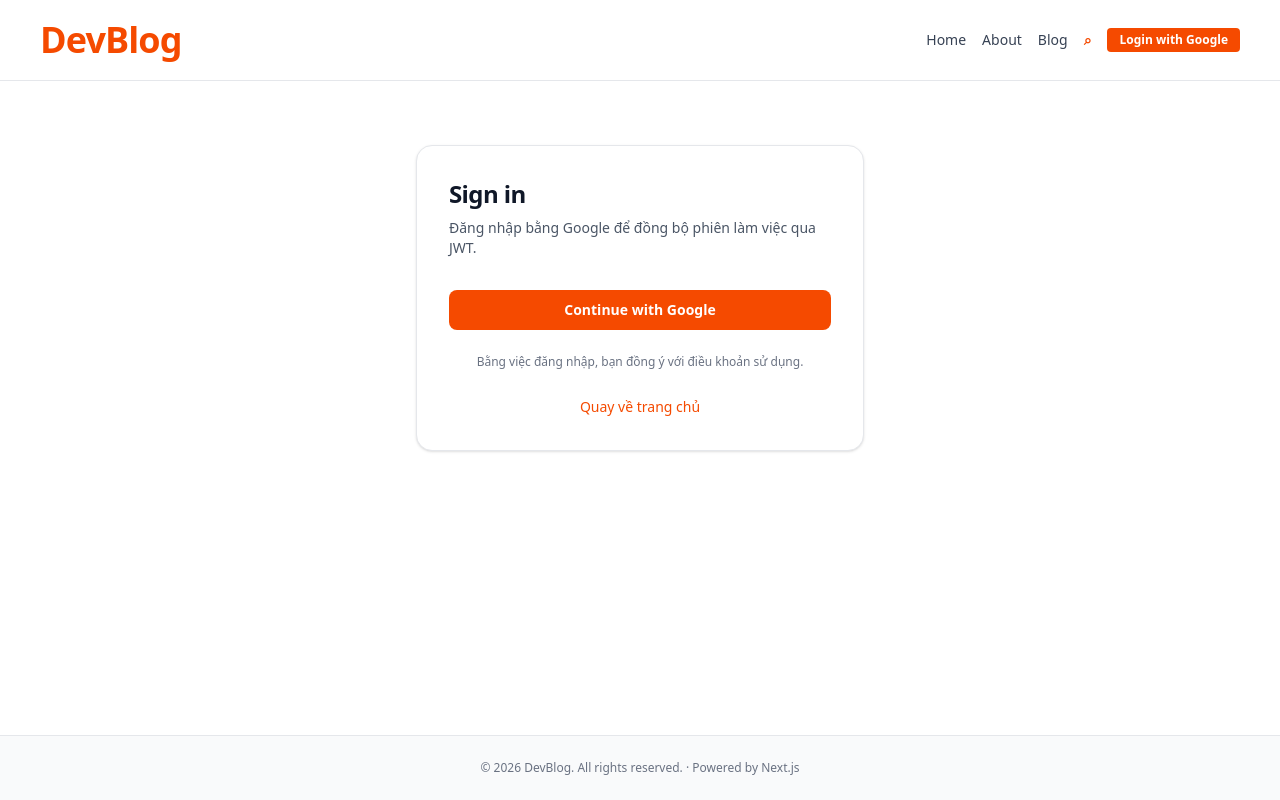
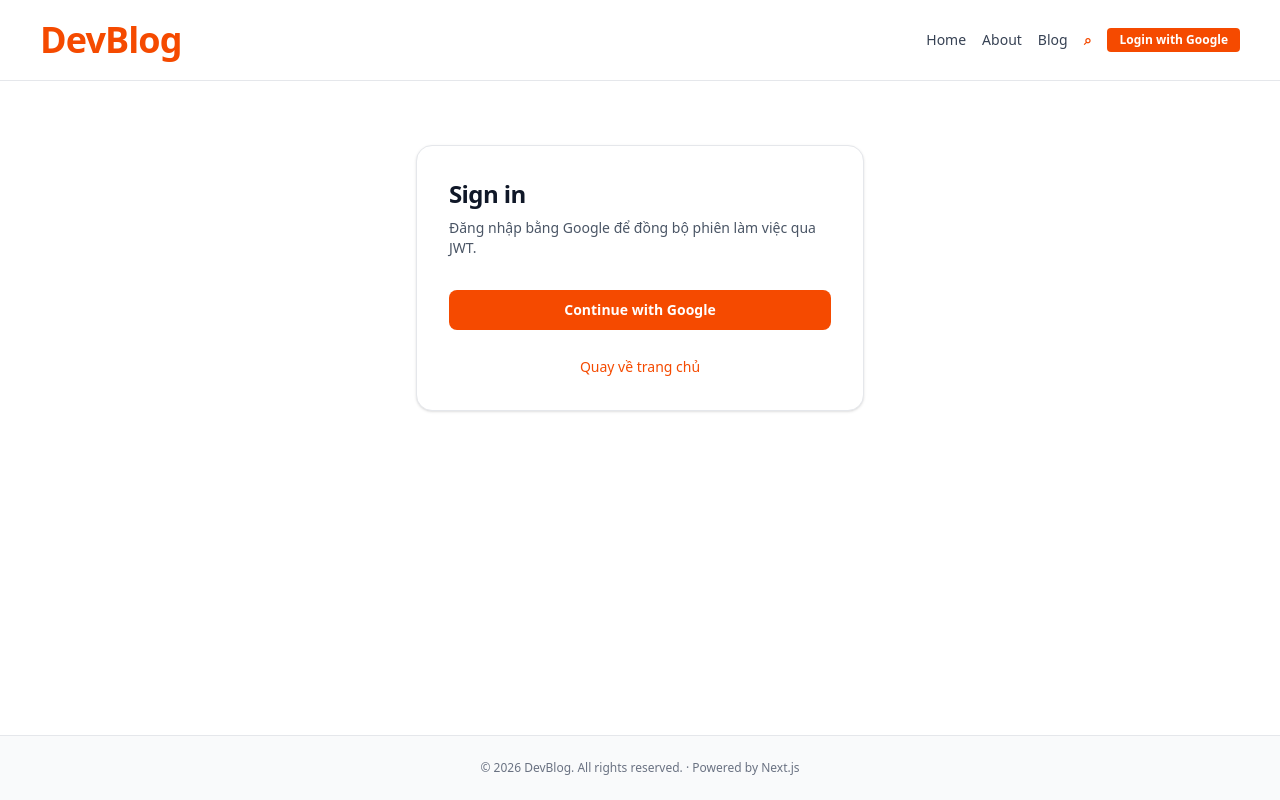
Before and after one commit to hypeaxis/Blog-web, a Next.js app in the folder Minh-blog-web/: page /login in a window 1280 px wide. Built offline with nearby package versions, Linux system fonts and the light colour scheme; no server answers.

Commit message:
Update page.tsx

```diff
--- a/Minh-blog-web/src/app/login/page.tsx
+++ b/Minh-blog-web/src/app/login/page.tsx
@@ -49,10 +49,6 @@ function LoginContent() {
           ) : null}
         </div>
 
-        <p className="mt-6 text-center text-xs text-gray-500">
-          Bằng việc đăng nhập, bạn đồng ý với điều khoản sử dụng.
-        </p>
-
         <div className="mt-6 text-center">
           <Link href="/" className="text-sm font-medium text-orange-600 hover:text-orange-700">
             Quay về trang chủ
```
